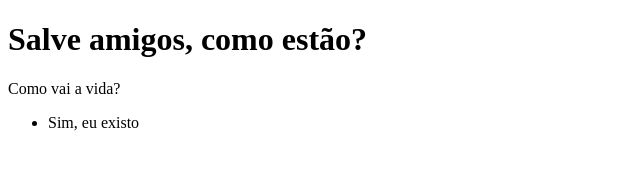
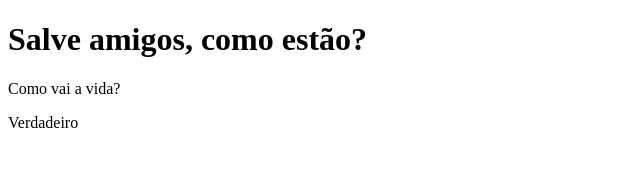
Before and after one commit to abimaelrsergio/angular-ng4-playground, an Angular app: page / in a window 1280 px wide. Shown: the top 182 px of the page, without its empty margins (0-640 px from the left). Built offline with nearby package versions, Linux system fonts and the light colour scheme.

Commit message:
Usando *ngIf com then e else junto

```diff
--- a/src/app/app.component.ts
+++ b/src/app/app.component.ts
@@ -6,16 +6,15 @@ import { Component } from '@angular/core';
   <h1>Salve amigos, como estão?</h1>
   <p>Como vai a vida?</p>
 
-  <ul>
-  	<li *ngIf="myArr; else outroTemplate">Sim, eu existo</li>
-  </ul>
+  <div *ngIf="myArr; then template1 else template2"></div>
 
-  <ng-template #outroTemplate>Não, eu não</ng-template>
+  <ng-template #template1>Verdadeiro</ng-template>
+  <ng-template #template2>Falso</ng-template>
 
   `,
   styleUrls: ['./app.component.css']
 })
 export class AppComponent {
 
-  myArr = "Alguma coisa diferente";
+  myArr = true;
 }
```
